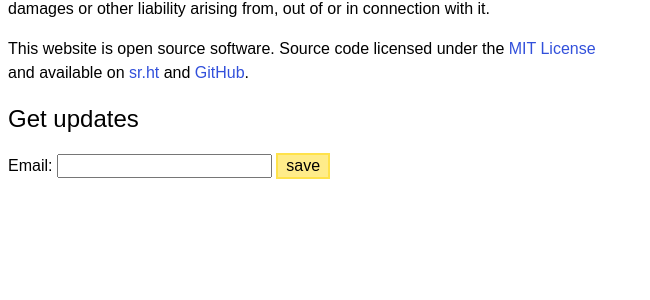
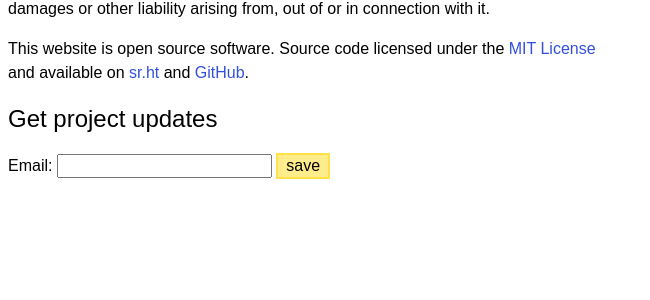
Before and after one commit to sirodoht/allthevaccines, a Django app: page /about/ in a window 1280 px wide. Shown: the part 483-783 px from the top of the page, without its empty margins (0-650 px from the left). Run offline with Django 4.2, Linux system fonts and the light colour scheme.

Commit message:
change updates section title on about page

```diff
--- a/main/templates/main/about.html
+++ b/main/templates/main/about.html
@@ -60,7 +60,7 @@
     </p>
 
     <section>
-        <h2>Get updates</h2>
+        <h2>Get project updates</h2>
         <form method="post" action="{% url 'subscribe' %}">
             <label for="email">Email:</label>
             <input type="email" id="email" name="email">
```
